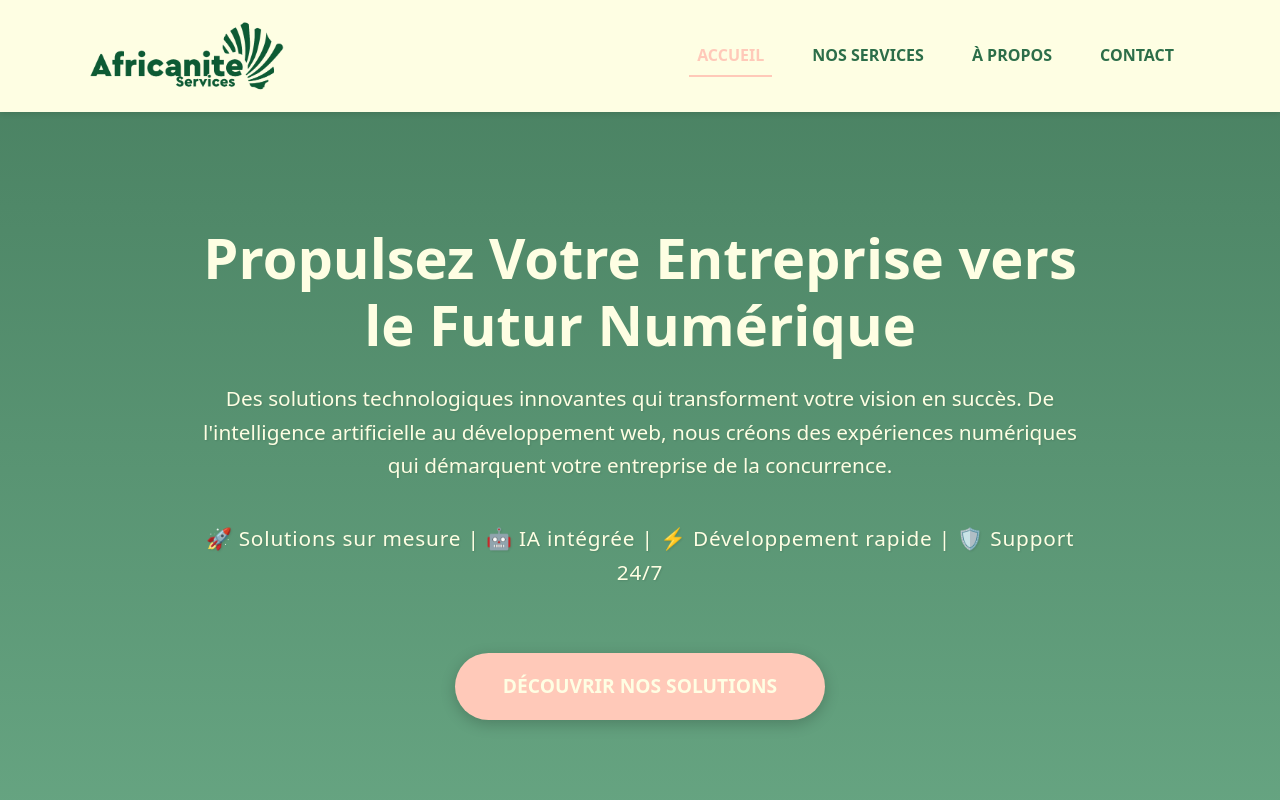
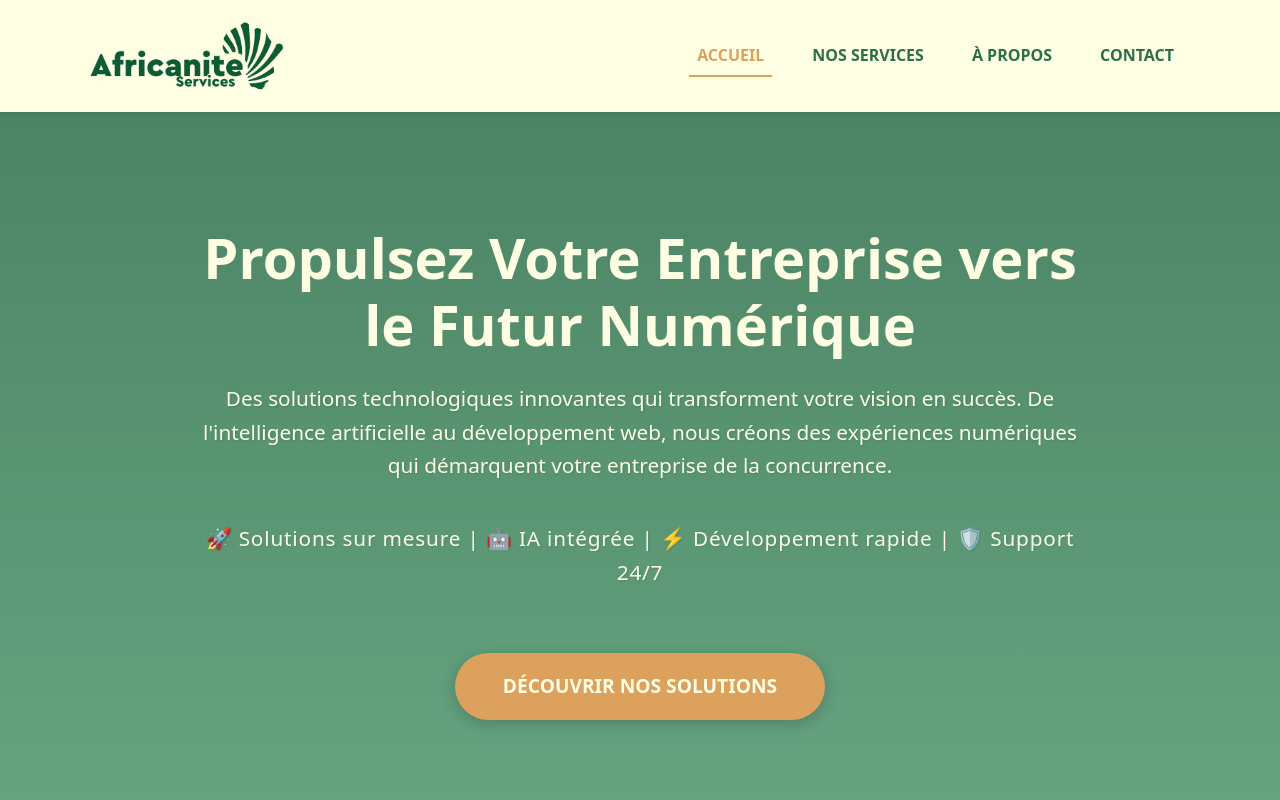
Before and after one commit to kandyfoma/africanite-services, a React (Vite) app in the folder africanite/: page / in a window 1280 px wide. Shown: the top 800 px of the page. Built offline with nearby package versions, Linux system fonts and the light colour scheme.

Commit message:
Update accent colors in Home.css for improved visual consistency

```diff
--- a/africanite/src/styles/Home.css
+++ b/africanite/src/styles/Home.css
@@ -7,7 +7,7 @@
     /* Medium Green */
     --background-light: #FEFEE3;
     /* Light Cream Background */
-    --accent-color: #FFC9B9;
+    --accent-color: #dda15e;
     /* Soft Peach Accent */
     --accent-dark: #D68C45;
     /* Warm Brown */
@@ -15,7 +15,7 @@
     /* Dark Green for Text */
     --text-light: #FEFEE3;
     /* Light Cream for Text */
-    --button-light: #FFC9B9;
+    --button-light: #dda15e;
     /* Soft Peach for Buttons */
     --button-hover: #D68C45;
     /* Warm Brown for Hover */
```
